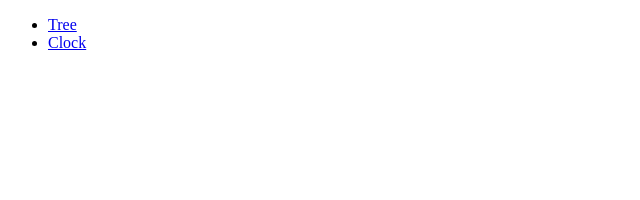
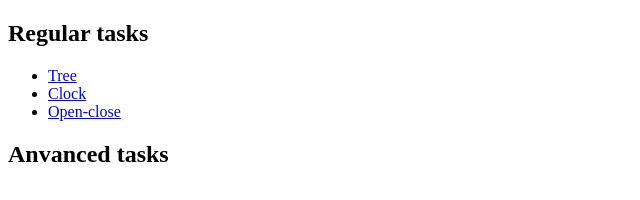
Before and after one commit to alexnazarov/js, a plain HTML site: page index.html in a window 1280 px wide. Shown: the whole page, without its empty margins (0-640 px from the left). Drawn offline with Linux system fonts and the light colour scheme.

Commit message:
Add open close

```diff
--- a/index.html
+++ b/index.html
@@ -6,10 +6,14 @@
 </head>
 <body>
 
+  <h2>Regular tasks</h2>
   <ul>
     <li><a href="projects/tree/">Tree</a></li>
     <li><a href="projects/clock/">Clock</a></li>
+    <li><a href="projects/open-close/">Open-close</a></li>
   </ul>
+
+  <h2>Anvanced tasks</h2>
 
 </body>
 </html>
```
